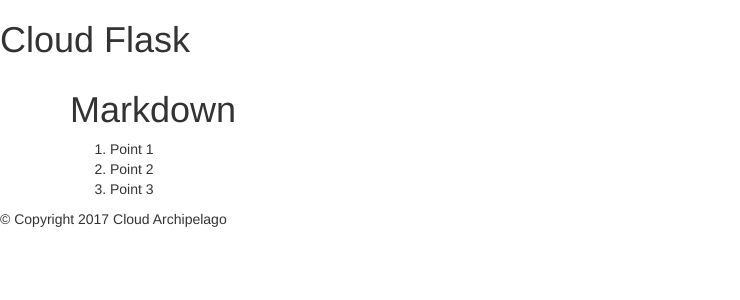
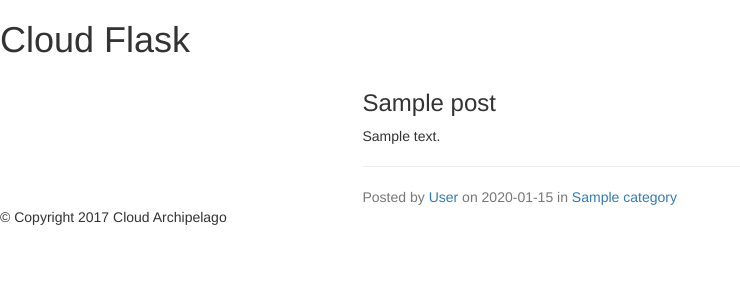
Before and after one commit to bobbanovski/CloudFlask, a Flask app: template flask_init/templates/blog/article.html in a window 1280 px wide. Shown: the top 300 px of the page, without its empty margins (0-740 px from the left). Run offline with Flask 2, Linux system fonts and the light colour scheme; the template is opened without the code that fills it: values that come from a table or form of the project are taken from there, others are empty; tables that the repository leaves empty hold one stand-in row (values such as "Sample post"); some libraries are stand-ins or nearby versions.

Commit message:
implement post view, 1-1 relationships

```diff
--- a/flask_init/author/models.py
+++ b/flask_init/author/models.py
@@ -7,6 +7,8 @@ class Author(db.Model):
     username = db.Column(db.String(80), unique = True)
     password = db.Column(db.String(60))
     is_author = db.Column(db.Boolean)
+
+    post = db.relationship('Post', backref='author', lazy='dynamic') #1-1 relationship
 
     #what happens when object is first defined - instantiated
     def __init__(self, fullname, email, username, password, is_author=False):
--- a/flask_init/blog/models.py
+++ b/flask_init/blog/models.py
@@ -25,6 +25,8 @@ class Post(db.Model):
     live = db.Column(db.Boolean) #Instead of deleting, mark as false
     categoryId = db.Column(db.Integer, db.ForeignKey('category.id'))
 
+    category = db.relationship('Category', backref = db.backref('posts', lazy='dynamic')) #1-1 relationship
+
     def __init__(self, blog, author, category, title, body, slug=None, publishDate=None, live=True):
         self.blogId=blog.id
         self.authorId=author.id
@@ -46,6 +48,8 @@ class Category(db.Model):
     id = db.Column(db.Integer, primary_key=True)
     name = db.Column(db.String(50))
 
+    #post = db.relationship('Post', backref='category', lazy='dynamic') #1-1 relationship
+
     def __init__(self,name):
         self.name=name
 
--- a/flask_init/templates/blog/article.html
+++ b/flask_init/templates/blog/article.html
@@ -1,16 +1,15 @@
 {% extends "templateBase.html" %}
 
-{% block title %}Blog Post{% endblock %}
+{% block title %}{{ post.title }}{% endblock %}
 
 {% block content %}
-
-{% filter markdown %}
-# Markdown
-
-1. Point 1
-1. Point 2
-1. Point 3
-
-{% endfilter %}
-
+    <div class="row">
+        <div class="col-md-offset-3 col-md-6">
+            <h3>{{ post.title }}</h3>
+            <p>{{ post.body|markdown }}</p>
+            <hr />
+            <div class="text-muted">Posted by <a href="#">{{post.author.fullname}}</a>
+            on {{post.publishDate.strftime('%Y-%m-%d')}} in <a href="#">{{ post.category.name}}</a></div>
+        </div>
+    </div>
 {% endblock %}
```
Also changed, not shown: flask_init/blog/views.py (+6 -4 lines).
